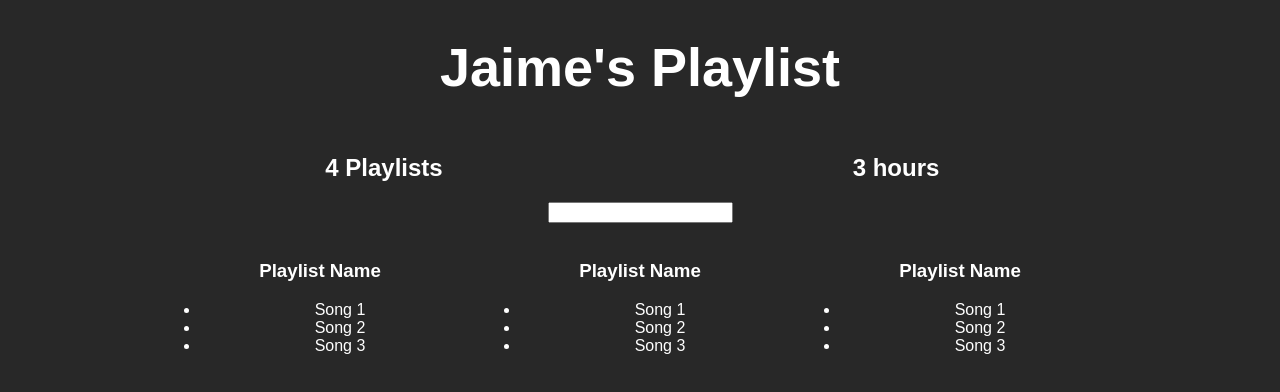
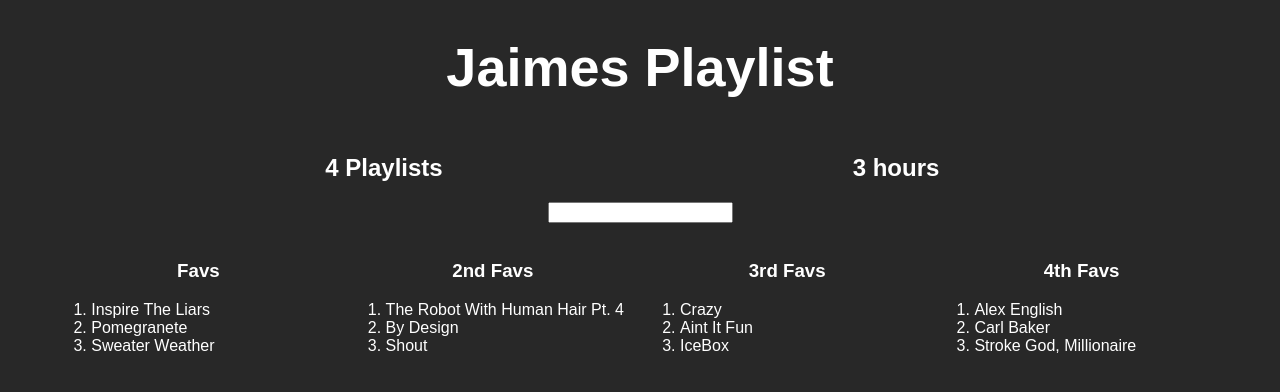
Before and after one commit to jduran616/nu-playlist, a React (Create React App) app: page / in a window 1280 px wide. Shown: the top 392 px of the page. Built offline with nearby package versions, Linux system fonts and the light colour scheme.

Commit message:
added more playlist data

```diff
--- a/src/App.js
+++ b/src/App.js
@@ -122,10 +122,14 @@
 class Playlist extends Component {
   render() {
     return(
-      <div style={{...defaultStyle, width: '25%', display: 'inline-block'}}>
+      <div style={{...defaultStyle, width: '23%', display: 'inline-block'}}>
         <img />
-        <h3>Playlist Name</h3>
-        <ul><li>Song 1</li><li>Song 2</li><li>Song 3</li></ul>
+        <h3>{this.props.playlist.name}</h3>
+        <ul>
+          {this.props.playlist.songs.map(song =>
+            <li style={{'text-align':'left', 'list-style':'numbered'}}>{song.name}</li>
+          )}
+        </ul>
       </div>
     );
   }
@@ -147,14 +151,14 @@
         {this.state.serverData.user ?
           <div>
             <h1 style={{...defaultStyle, 'font-size': '54px'}}>
-              {this.state.serverData.user.name}'s Playlist
+              {this.state.serverData.user.name}s Playlist
             </h1>
             <PlaylistCounter playlists={this.state.serverData.user.playlists}/>
             <HoursCounter playlists={this.state.serverData.user.playlists}/>
             <Filter/>
-            <Playlist/>
-            <Playlist/>
-            <Playlist/>
+            {this.state.serverData.user.playlists.map(playlist =>
+              <Playlist playlist={playlist}/>
+            )}
           </div> : <h1 style={defaultStyle}>'Loading...'</h1>
         }
       </div>
```
